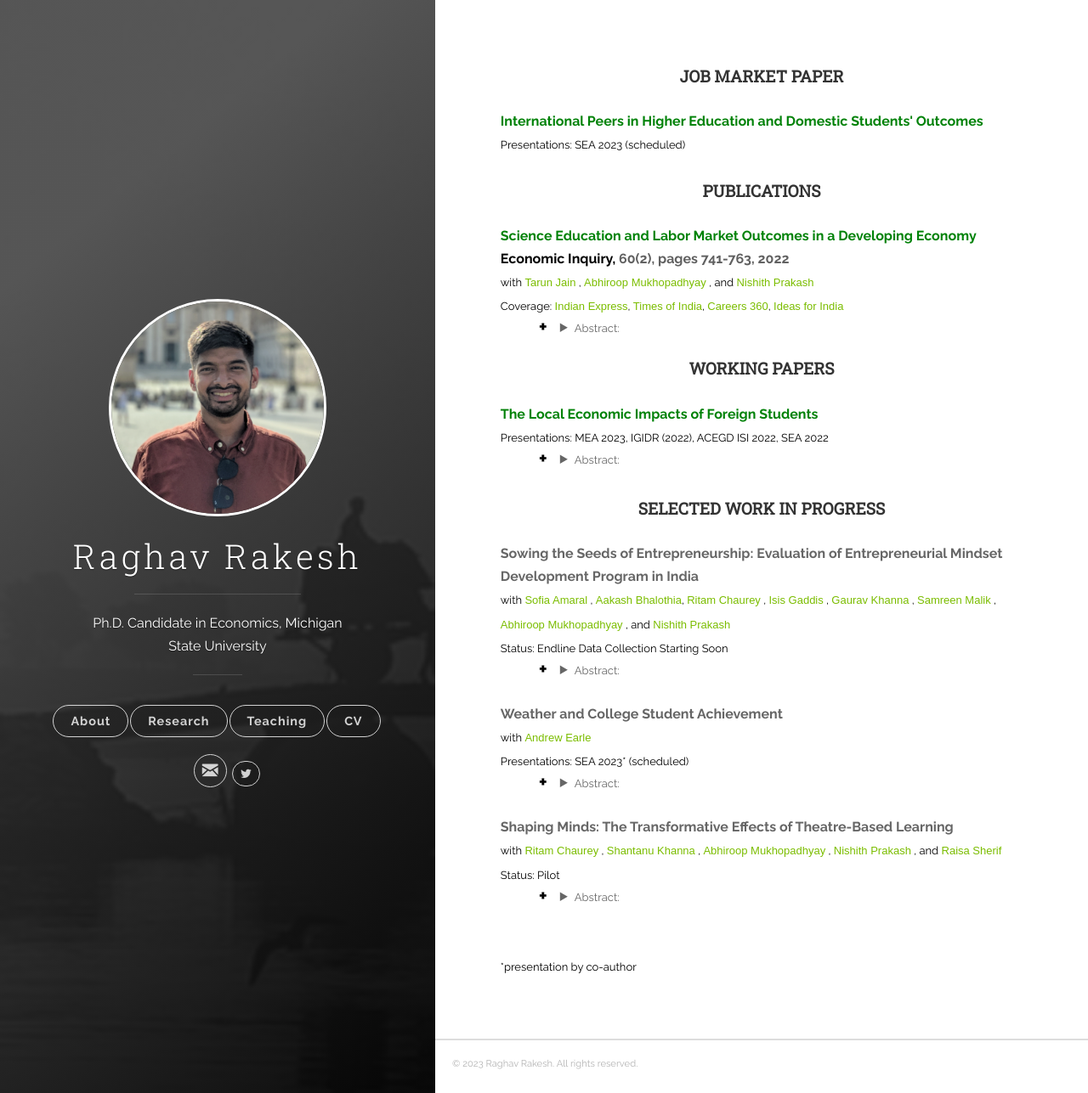
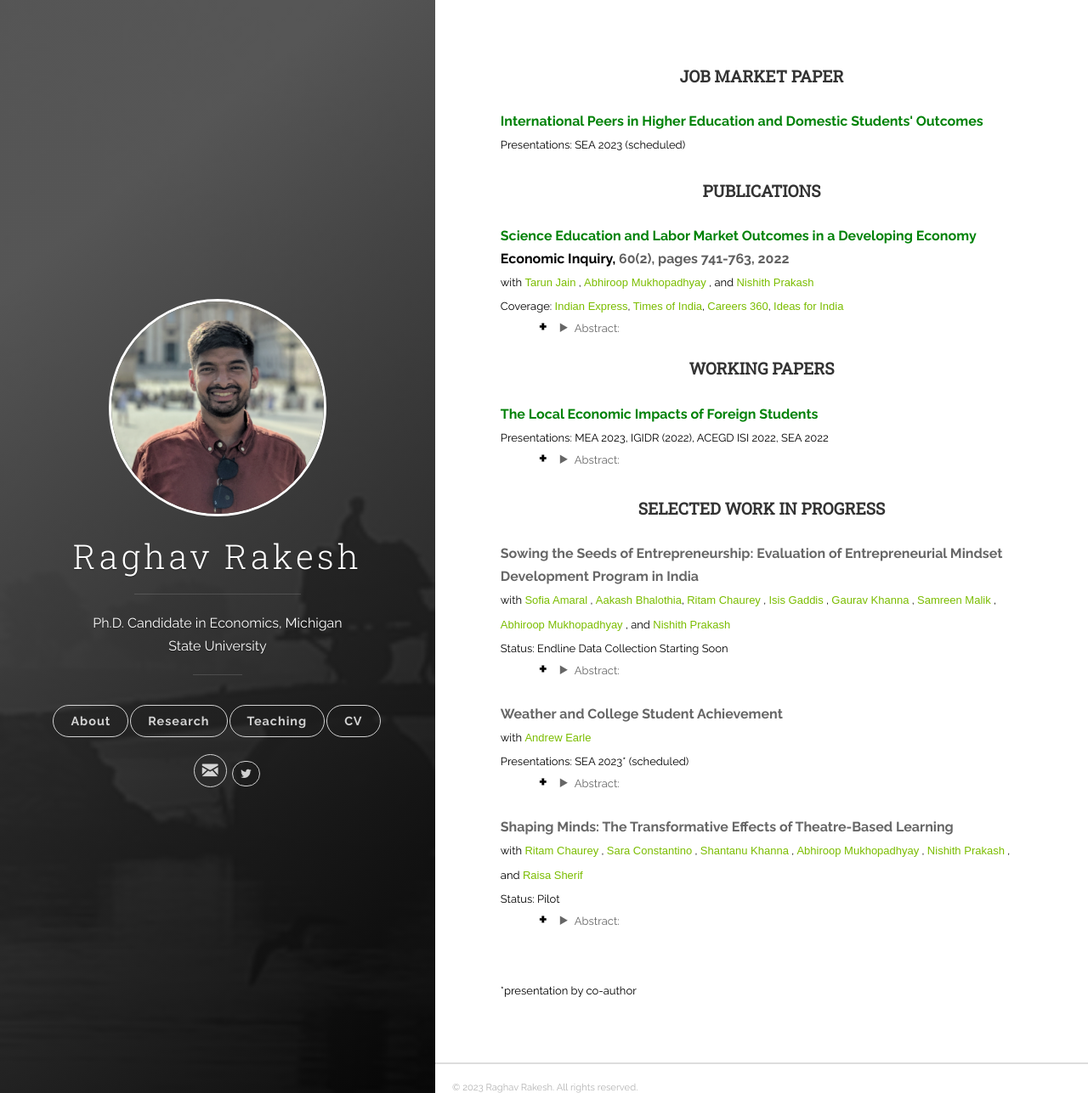
Before and after one commit to raghavrakesh/raghavrakesh.github.io, a Jekyll site: the page built from _posts/2018-06-13-research.markdown, in a window 1280 px wide and 1287 px high. Shown: the whole window at 85% size. Built offline with Jekyll 4.4.1, drawn with Linux system fonts in a browser that asks for light colours.

Commit message:
Update 2018-06-13-research.markdown

```diff
--- a/_posts/2018-06-13-research.markdown
+++ b/_posts/2018-06-13-research.markdown
@@ -195,6 +195,9 @@ tags: [jekyll]
       <a href="https://sites.google.com/site/ritamchaurey/" target="_blank">
         <font face="Arial" color="#7BBD00">Ritam Chaurey</font>
       </a>,
+      <a href="https://saraconstantino.com/" target="_blank">
+        <font face="Arial" color="#7BBD00">Sara Constantino</font>
+      </a>,
       <a href="https://www.shantanukhanna.com/" target="_blank">
         <font face="Arial" color="#7BBD00">Shantanu Khanna</font>
       </a>,
```
